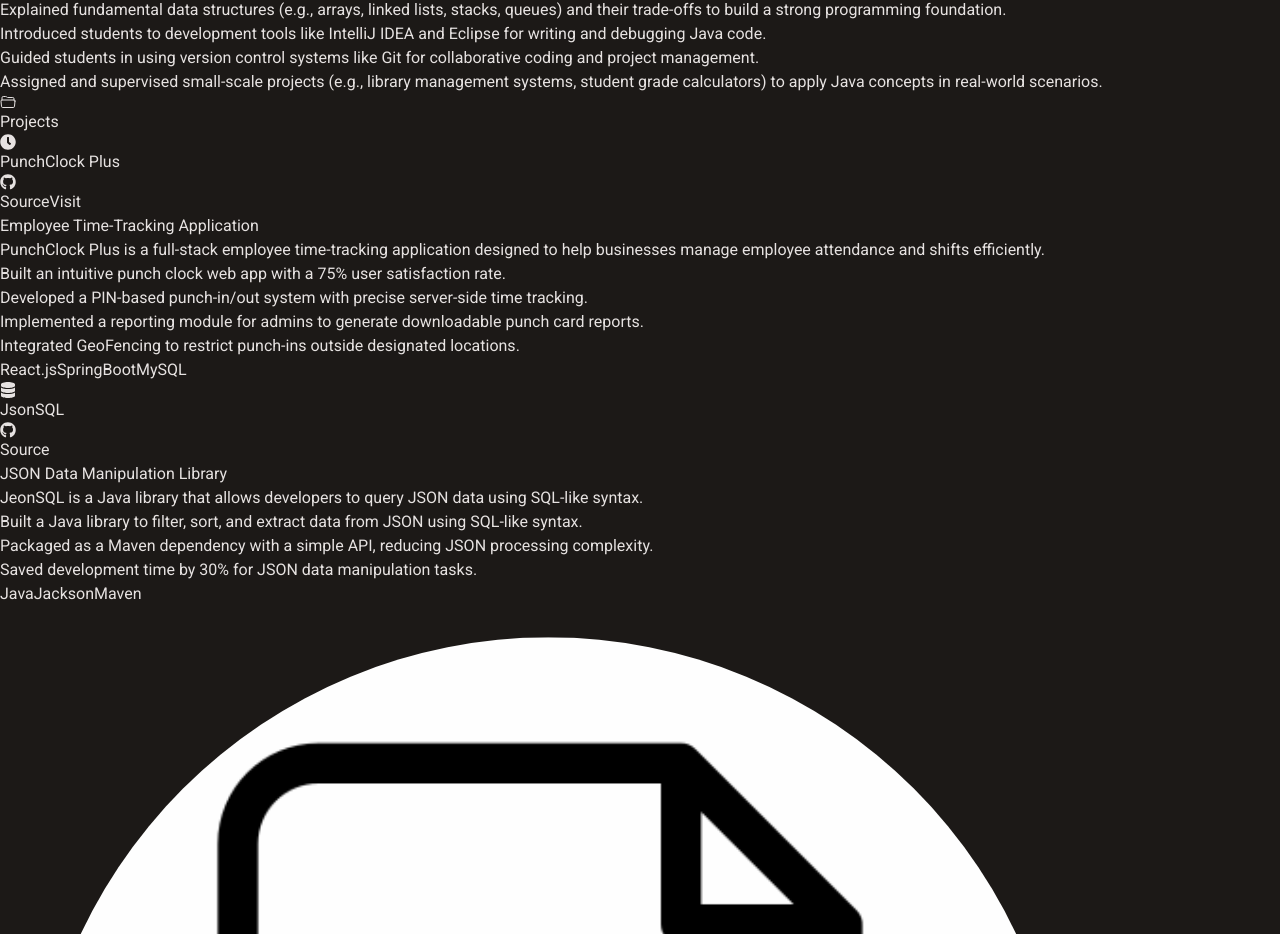
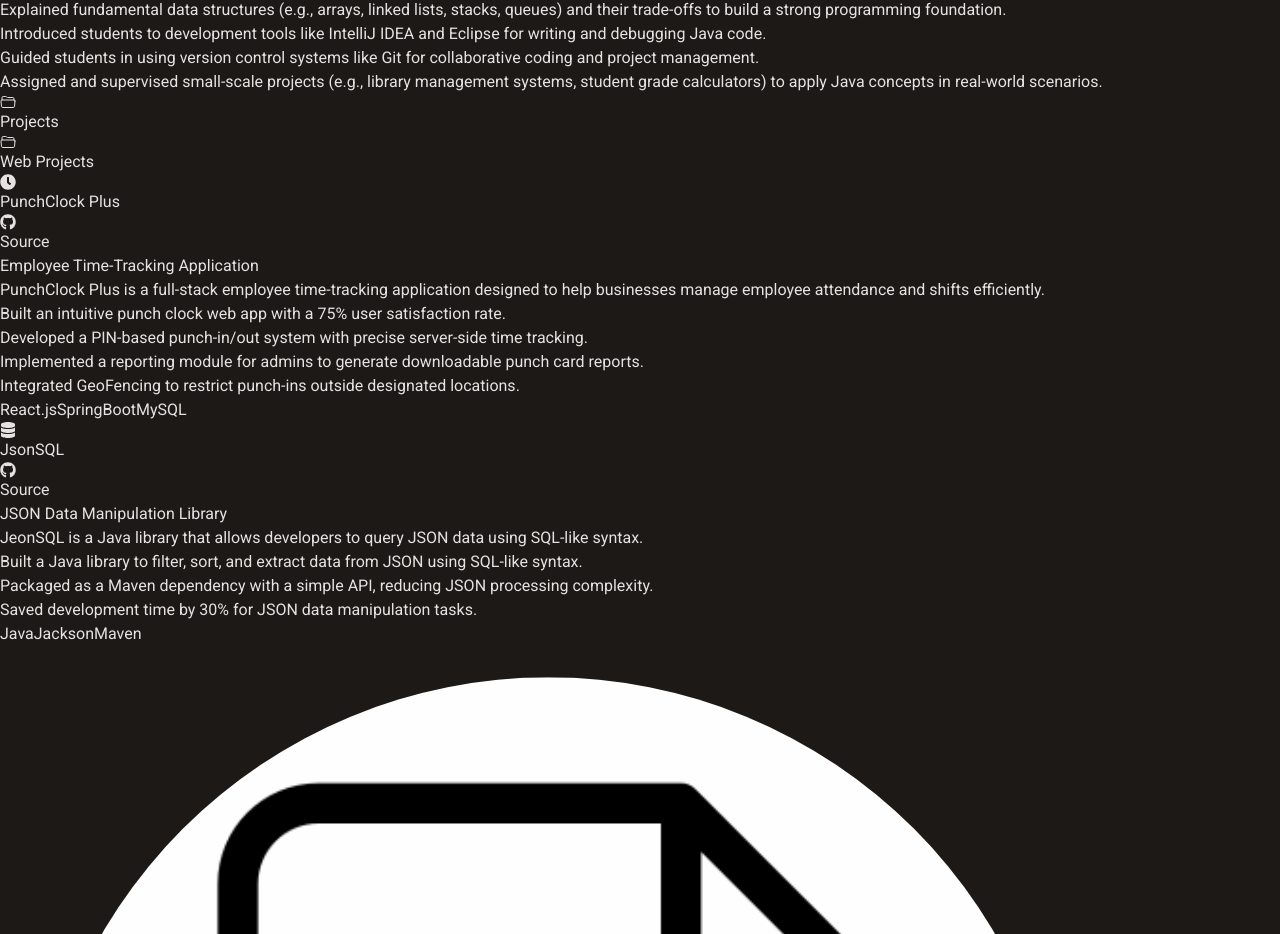
Before and after one commit to BarsatKhadka/portfolioV1, a React (Vite) app: page / in a window 1280 px wide. Shown: the part 2898-3832 px from the top of the page. Built offline with nearby package versions, Linux system fonts and the light colour scheme.

Commit message:
add: web projects text

```diff
--- a/src/components/Projects/LowLevelProjects.jsx
+++ b/src/components/Projects/LowLevelProjects.jsx
@@ -1,11 +1,12 @@
-
+import { IoFolderOpenOutline } from "react-icons/io5";
+import { FaGithub, FaClock, FaDatabase, FaRobot } from "react-icons/fa";
+import { Link } from "react-router-dom";
 
 export const LowLevelProjects = () =>{
     return(
         <>
-        <div className="ml-8 mt-16 lg:ml-48 ">
 
-      </div>
+
 
         </>
     )
--- a/src/components/Projects/Projects.jsx
+++ b/src/components/Projects/Projects.jsx
@@ -9,7 +9,7 @@
           <IoFolderOpenOutline className="inline mr-1" /> Projects
           <span className="h-[1px] bg-gradient-to-r from-[#eebc86]/50 to-transparent ml-4 flex-grow"></span>
         </p>
-        <div className="grid grid-cols-1 md:grid-cols-2 lg:grid-cols-2 gap-6 mr-4 lg:mr-48">
+        <div className="grid grid-cols-1 md:grid-cols-2 gap-6 mr-8 lg:mr-48">
         <div className="w-full">
        <WebProjects />
      </div>
--- a/src/components/Projects/WebProjects.jsx
+++ b/src/components/Projects/WebProjects.jsx
@@ -6,6 +6,11 @@
     return(
         <>
         <div className="ml-8 mt-16 lg:ml-48 ">
+        <div className="flex items-center gap-2 mb-6">
+      <IoFolderOpenOutline className="text-[#6DB33F] w-8 h-8" />
+      <p className="text-2xl font-bold text-white">Web Projects</p>
+        </div>
+
 
 
         <div className="grid grid-cols-1 md:grid-cols-2 lg:grid-cols-1 gap-6 mr-8 lg:mr-8">
@@ -21,8 +26,7 @@
                 <span className="bg-[#000000]/10 text-white text-xs px-3 py-1 rounded-sm border border-[#95B5] flex items-center gap-1">
                   <a href="https://github.com/BarsatKhadka/Punch-Clock-Plus" target="_blank"><FaGithub className="inline text-white" /> Source</a>
                 </span>
-                <span className="relative bg-gradient-to-r from-[#6DB33F] to-[#8BC34A] text-black text-xs px-4 py-2 rounded-lg border border-[#6DB33F]/50 hover:shadow-lg hover:shadow-[#6DB33F]/40 transition-all duration-300 hover:scale-105 group">
-                  Visit
+                <span>
                   <span className="absolute inset-0 bg-white opacity-0 group-hover:opacity-10 rounded-lg transition-opacity duration-300"></span>
                 </span>
               </div>
```
